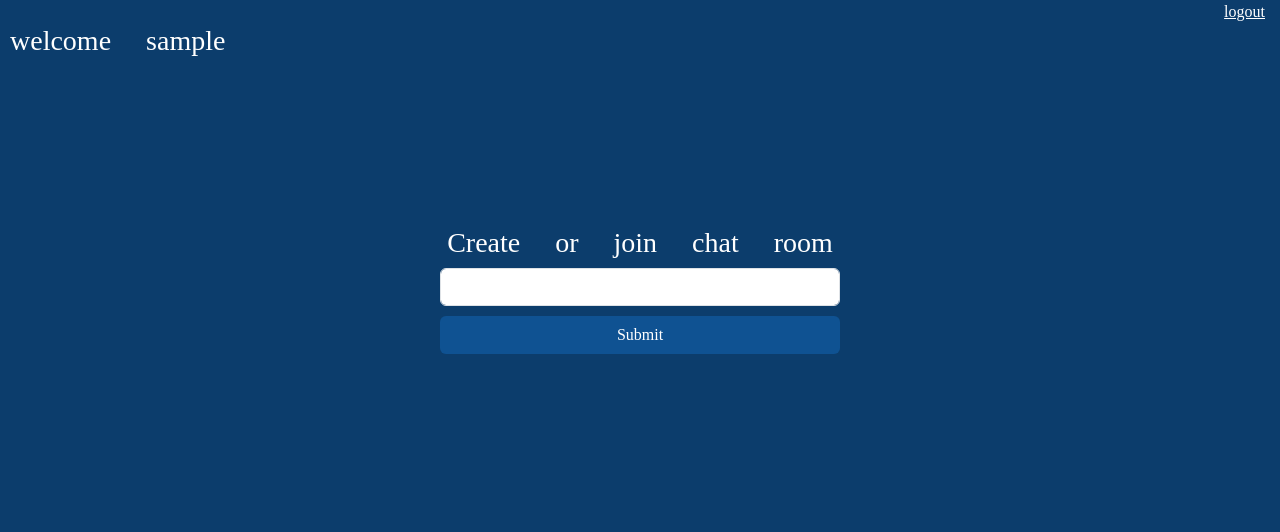
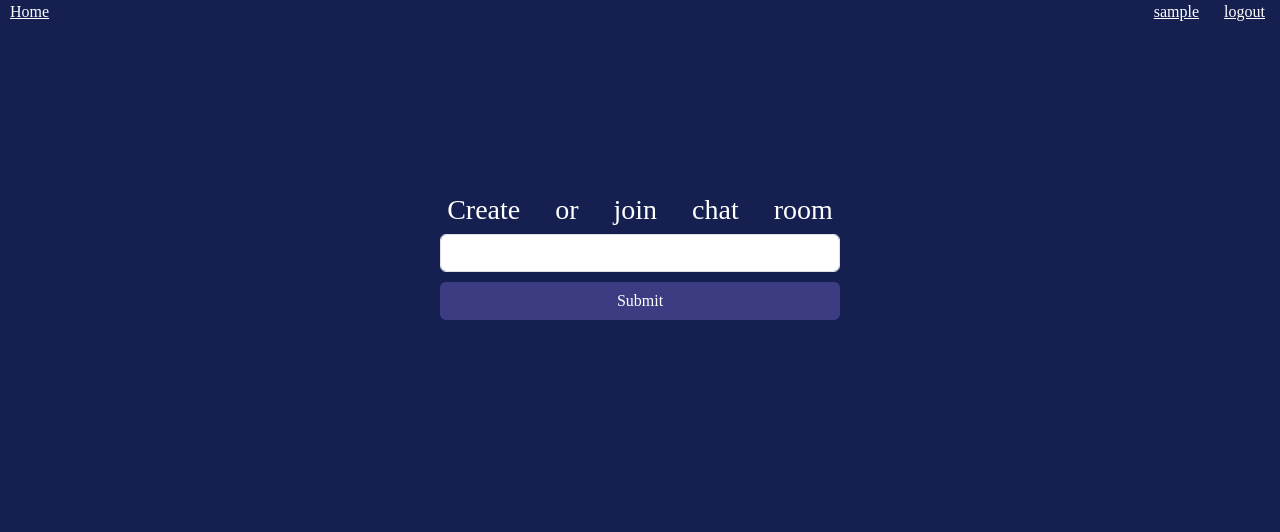
Before and after one commit to AhmedElSaeedTalat/django-chat-room, a Django app: page / in a window 1280 px wide. Shown: the top 532 px of the page. Run offline with Django 4.2, Linux system fonts and the light colour scheme; the visitor is signed in with stand-in values (Sample User, id 1).

Commit message:
heroku files

```diff
--- a/app/static/css/main.css
+++ b/app/static/css/main.css
@@ -1,10 +1,10 @@
 body {
-    background-color: #0c3d6c;
+    background-color: #152050;
     font-family: emoji;
 }
 :root {
     --mg: 20px;
-    --btn-bg: #0f5292;
+    --btn-bg: #3c3c83;
     /* margin-top: var(--mg); */
     /* margin-bottom: var(--mg); */
 }
@@ -13,6 +13,10 @@ input[type='submit'] {
     background-color: var(--btn-bg);
     color: white;
     width: 85px;
+}
+input[type='submit']:hover {
+    background-color: #404097;
+    color: white;
 }
 section {
     margin-top: var(--mg);
@@ -55,12 +59,18 @@ section {
     }
 }
 header {
+    display: flex;
+    justify-content: space-between;
     color: white;
 }
-header div {
-    display: flex;
-    justify-content: end;
+header div:nth-child(1) {
     padding-right: 10px;
+}
+header div:nth-child(1){
+    margin-left: 10px;
+}
+header div:nth-child(2){
+    margin-right: 10px;
 }
 header a {
     color: white;
--- a/app/templates/head.html
+++ b/app/templates/head.html
@@ -1,9 +1,13 @@
+{% load static %}
 <header>
+    <div>
+        <a href="{% url 'home' %}">Home</a>
+    </div>
     {% if request.user.username %}
     <div>
+        <a href="#">{{ request.user }}</a>
         <a href="{% url 'logmeout' %}">logout</a>
     </div>
-	<h3>welcome {{ request.user }}</h3>
 	{% endif %}
 
 	{% if not request.user.username %}
--- /dev/null
+++ b/runtime.txt
@@ -0,0 +1 @@
+python-3.8.*
```
Also changed, not shown: requirements.txt (added, +17 -0 lines), app/static/img/logo.jpg (added), app/static/img/paper.jpg (added), 1 other file.
